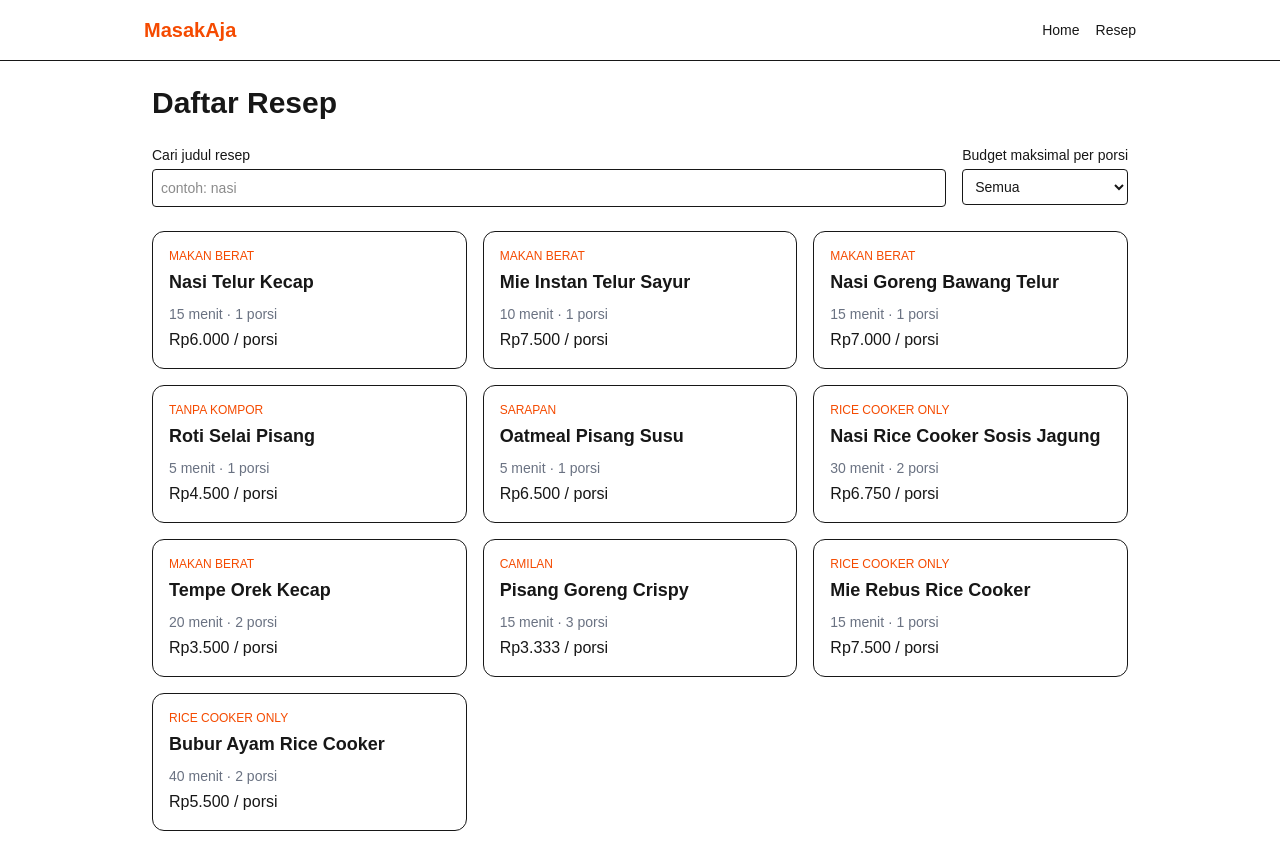
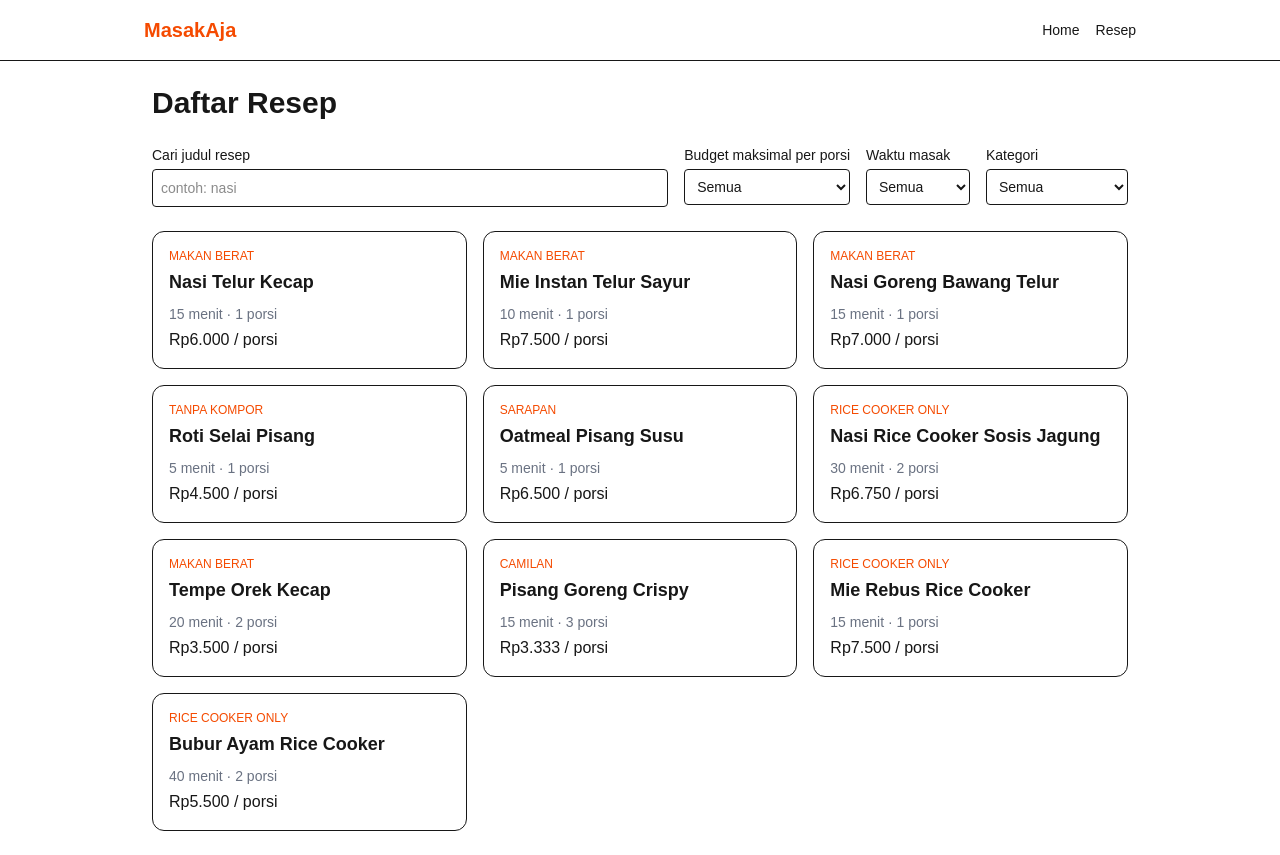
Before and after one commit to Ulfakhairinaa/UTS-PRAK-POPL---MasakAja, a Next.js app: page /resep in a window 1280 px wide. Built offline with nearby package versions, Linux system fonts and the light colour scheme.

Commit message:
feat: tambah filter waktu masak dan kategori

```diff
--- a/components/RecipeFilters.js
+++ b/components/RecipeFilters.js
@@ -26,6 +26,37 @@ export default function RecipeFilters({ filters, onChange }) {
           <option value="20000">≤ Rp20.000</option>
         </select>
       </label>
+
+      <label className="flex flex-col text-sm">
+        Waktu masak
+        <select
+          value={filters.maxWaktu}
+          onChange={(e) => onChange("maxWaktu", e.target.value)}
+          className="mt-1 rounded border p-2"
+        >
+          <option value="">Semua</option>
+          <option value="10">≤ 10 menit</option>
+          <option value="15">≤ 15 menit</option>
+          <option value="20">≤ 20 menit</option>
+          <option value="30">≤ 30 menit</option>
+        </select>
+      </label>
+
+      <label className="flex flex-col text-sm">
+        Kategori
+        <select
+          value={filters.kategori}
+          onChange={(e) => onChange("kategori", e.target.value)}
+          className="mt-1 rounded border p-2"
+        >
+          <option value="">Semua</option>
+          <option value="sarapan">Sarapan</option>
+          <option value="makan berat">Makan berat</option>
+          <option value="camilan">Camilan</option>
+          <option value="tanpa kompor">Tanpa kompor</option>
+          <option value="rice cooker only">Rice cooker only</option>
+        </select>
+      </label>
     </div>
   );
 }
```
